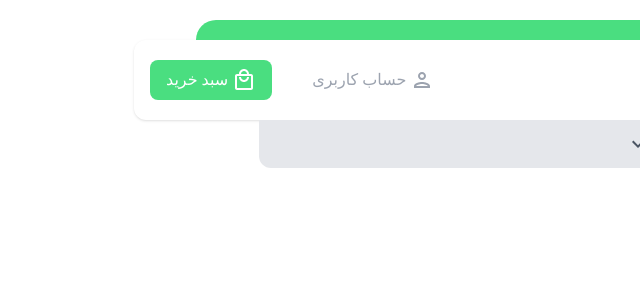
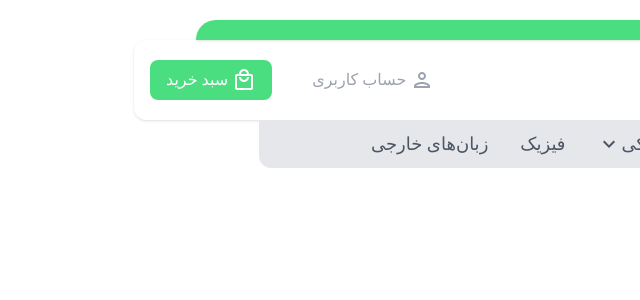
Before and after one commit to parsa-vesali/skyBooks, a React (Vite) app: page / in a window 1280 px wide. Shown: the top 300 px of the page, without its empty margins (640-1280 px from the left). Built offline with nearby package versions, Linux system fonts and the light colour scheme; a web font is replaced by a local one.

Commit message:
project updated

```diff
--- a/src/App.jsx
+++ b/src/App.jsx
@@ -5,8 +5,8 @@ import routes from './routes'
 export default function App() {
   let router = useRoutes(routes)
   return (
-    <>
+    <div className=' font-Dana'>
       {router}
-    </>
+    </div>
   )
 }
--- a/src/Components/NavBar.jsx
+++ b/src/Components/NavBar.jsx
@@ -1,6 +1,6 @@
 import React from 'react'
 import { Link } from 'react-router-dom'
-
+import { menuCategory } from '../Constant'
 import MenuBookOutlinedIcon from '@mui/icons-material/MenuBookOutlined';
 import LocalMallOutlinedIcon from '@mui/icons-material/LocalMallOutlined';
 import PersonOutlinedIcon from '@mui/icons-material/PersonOutlined';
@@ -10,7 +10,7 @@ import KeyboardArrowDownIcon from '@mui/icons-material/KeyboardArrowDown';
 export default function NavBar() {
     return (
         <div className='relative mt-10'>
-            <div className=" m-auto absolute -top-5 left-0 right-0 w-[90%] h-5 bg-green-400 rounded-t-full"></div>
+            <div className=" m-auto absolute -top-5 left-0 right-0 w-[90%] h-5 bg-green-400 rounded-t-full shadow"></div>
 
             <div className="w-full flex items-center justify-between mt-2 h-20 shadow rounded-xl p-4 z-50 ">
 
@@ -54,17 +54,47 @@ export default function NavBar() {
 
             </div>
             <div className=" m-auto absolute -bottom-12 left-0 right-0 w-[80%] h-12 bg-gray-200 rounded-b-xl flex items-center justify-center py-4">
-                <ul className='flex gap-x-4 child:text-lg child:text-gray-600'>
-                    <Link to={'/'} className='flex items-center'>
-                        برنامه نویسی
-                        <KeyboardArrowDownIcon />
-                    </Link>
-                    <Link to={'/'} className='flex items-center'>
-                        برنامه نویسی
-                        <KeyboardArrowDownIcon />
-                    </Link>
+                <ul className='flex gap-x-8 child:text-lg child:text-gray-600 child-hover:text-green-500 child:transition-colors'>
+                    {
+                        menuCategory.map(menu => (
+                            <Link to={'/'} className='group relative flex items-center justify-center transition-all'>
+                                {menu.title}
+
+                                {
+                                    menu.subMenu.length ? (
+                                        <>
+                                            <KeyboardArrowDownIcon />
+                                            <ul className='absolute bg-white top-20  text-zinc-700 border-t-2 border-t-green-400 shadow-lg flex items-center justify-center gap-x-4 child:transition-colors child:text-base child-hover:text-green-500  rounded-lg  transition-all delay-100 invisible opacity-0 group-hover:top-8 group-hover:opacity-100 group-hover:visible py-4 px-5 z-50'>
+                                                {
+                                                    menu.subMenu.map(submenu => (
+                                                        <li className='w-28'>
+                                                            <Link to={'/'} className='relative submenu flex items-center justify-center '>
+                                                                {submenu.title}
+                                                                <KeyboardArrowDownIcon style={{ fontSize: '1.2rem' }} />
+
+                                                                <ul className='absolute subsubmenu bg-gray-50 top-20 text-zinc-700 border-t-2 border-t-sky-400 shadow-lg flex flex-col items-center  gap-x-4 child:transition-colors child:text-base child-hover:text-sky-400 w-[200px] rounded-lg  transition-all delay-100 invisible opacity-0  group-hover:top-10 py-4 px-5 z-50 space-y-3 '>
+                                                                    {submenu.subMenu && submenu.subMenu.map((subsubmenu) => (
+                                                                        <li key={subsubmenu.id}>
+                                                                            <Link to='/' className='flex line-clamp-1'>
+                                                                                {subsubmenu.title}
+                                                                            </Link>
+                                                                        </li>
+                                                                    ))}
+                                                                </ul>
+                                                            </Link>
+                                                        </li>
+                                                    ))
+                                                }
+                                            </ul>
+                                        </>
+                                    ) : ''
+                                }
+                            </Link>
+                        ))
+                    }
                 </ul>
             </div>
+
         </div>
     )
 }
--- /dev/null
+++ b/src/Constant/index.js
@@ -0,0 +1,169 @@
+export const menuCategory = [
+    {
+        id: 1,
+        title: 'برنامه نویسی',
+        category: 'programming',
+        subMenu: [
+            {
+                id: 1,
+                title: 'زبان ها',
+                subMenu: [
+                    { id: 1, title: 'payton' },
+                    { id: 2, title: 'javaScript' },
+                    { id: 3, title: 'C#' },
+                ]
+            },
+            {
+                id: 2,
+                title: 'فریم ورک ها',
+                subMenu: [
+                    { id: 1, title: 'React.js' },
+                    { id: 2, title: 'Flutter' },
+                    { id: 3, title: 'Node.js' },
+                ]
+            },
+            {
+                id: 3,
+                title: 'دیتا بیس',
+                subMenu: [
+                    { id: 1, title: 'Data' },
+                    { id: 2, title: 'My Sql' },
+                    { id: 3, title: 'Sql server' },
+                ]
+            },
+            {
+                id: 4,
+                title: 'هوش مصونی',
+                subMenu: [
+                    { id: 1, title: 'Machine Learning' },
+                    { id: 2, title: 'Deep Learning' },
+                    { id: 3, title: 'Reinforcement' },
+                ]
+            },
+            {
+                id: 5,
+                title: 'شبکه',
+                subMenu: [
+                    { id: 1, title: 'network+' },
+                    { id: 2, title: 'network' },
+                    { id: 3, title: 'A+' },
+                ]
+            },
+        ]
+    },
+    {
+        id: 2,
+        title: 'ریاضی',
+        category: 'mathematics',
+        subMenu: [
+            {
+                id: 1,
+                title: 'جبر و هندسه',
+                subMenu: [
+                    { id: 1, title: 'جبر' },
+                    { id: 2, title: 'هندسه' },
+                ]
+            },
+            {
+                id: 2,
+                title: 'دیفرانسیل',
+                subMenu: [
+                    { id: 1, title: 'دیفرانسیل ساده' },
+                    { id: 2, title: 'دیفرانسیل جزئی' },
+                ]
+            },
+            {
+                id: 3,
+                title: 'حسابداری',
+                subMenu: [
+                    { id: 1, title: 'مقدماتی' },
+                    { id: 2, title: 'پیشرفته' },
+                ]
+            },
+
+            {
+                id: 4,
+                title: 'آنالیز',
+                subMenu: [
+                    { id: 1, title: 'آنالیز عددی' },
+                    { id: 2, title: 'آنالیز واقعی' },
+                ]
+            },
+
+        ]
+    },
+    {
+        id: 3,
+        title: 'مهندسی',
+        category: 'engineering',
+        subMenu: [
+            {
+                id: 1,
+                title: 'مکانیک',
+                subMenu: [
+                    { id: 1, title: 'مکانیک سیالات' },
+                    { id: 2, title: 'مکانیک جامدات' },
+                ]
+            },
+            {
+                id: 2,
+                title: 'برق',
+                subMenu: [
+                    { id: 1, title: 'مدارهای الکتریکی' },
+                    { id: 2, title: 'سیستم‌های قدرت' },
+                ]
+            },
+            {
+                id: 3,
+                title: 'کامپیوتر',
+                subMenu: [
+                    { id: 1, title: 'سخت‌افزار' },
+                    { id: 2, title: 'نرم‌افزار' },
+                ]
+            },
+        ]
+    },
+    {
+        id: 4,
+        title: 'مدیریت',
+        category: 'management',
+        subMenu: [
+
+        ]
+    },
+    {
+        id: 5,
+        title: 'پزشکی',
+        category: 'medical',
+        subMenu: [
+            {
+                id: 1,
+                title: 'آناتومی',
+                subMenu: [
+                    { id: 1, title: 'آناتومی عمومی' },
+                    { id: 2, title: 'آناتومی اختصاصی' },
+                ]
+            },
+            {
+                id: 2,
+                title: 'داروسازی',
+                subMenu: [
+                    { id: 1, title: 'فارماکولوژی' },
+                    { id: 2, title: 'داروشناسی' },
+                ]
+            },
+        ]
+    },
+    {
+        id: 6,
+        title: 'فیزیک',
+        category: 'physics',
+        subMenu: []
+    },
+    {
+        id: 7,
+        title: 'زبان‌های خارجی',
+        category: 'languages',
+        subMenu: []
+    },
+];
--- a/src/index.css
+++ b/src/index.css
@@ -21,20 +21,10 @@
 }
 
 
-@layer components {
- .navbar::before {
-    content: '';
-    position: absolute;
-    left: 0;
-    right: 0;
-    top: -2rem;
-    background-color: darkblue;
-    width: 100%;
-    height: 2rem;
-    border-radius: 0 0 2rem 2rem;
-    z-index: 1;
- }
+@layer utilities {
+    .submenu:hover .subsubmenu  {
+        opacity: 1;
+        visibility: visible;
+    }
+
 }
-body {
-    font-family: 'Dana';
-}
```
